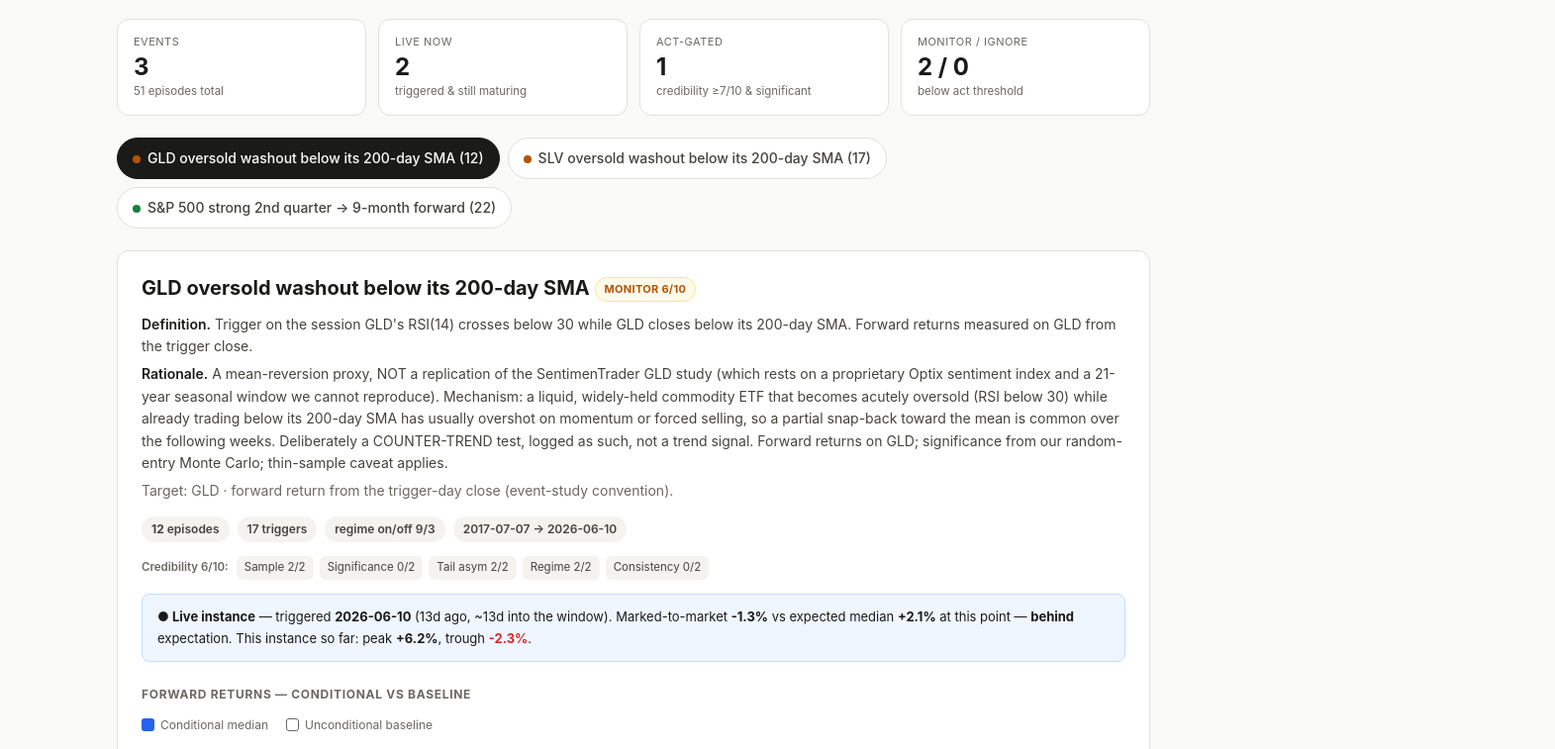
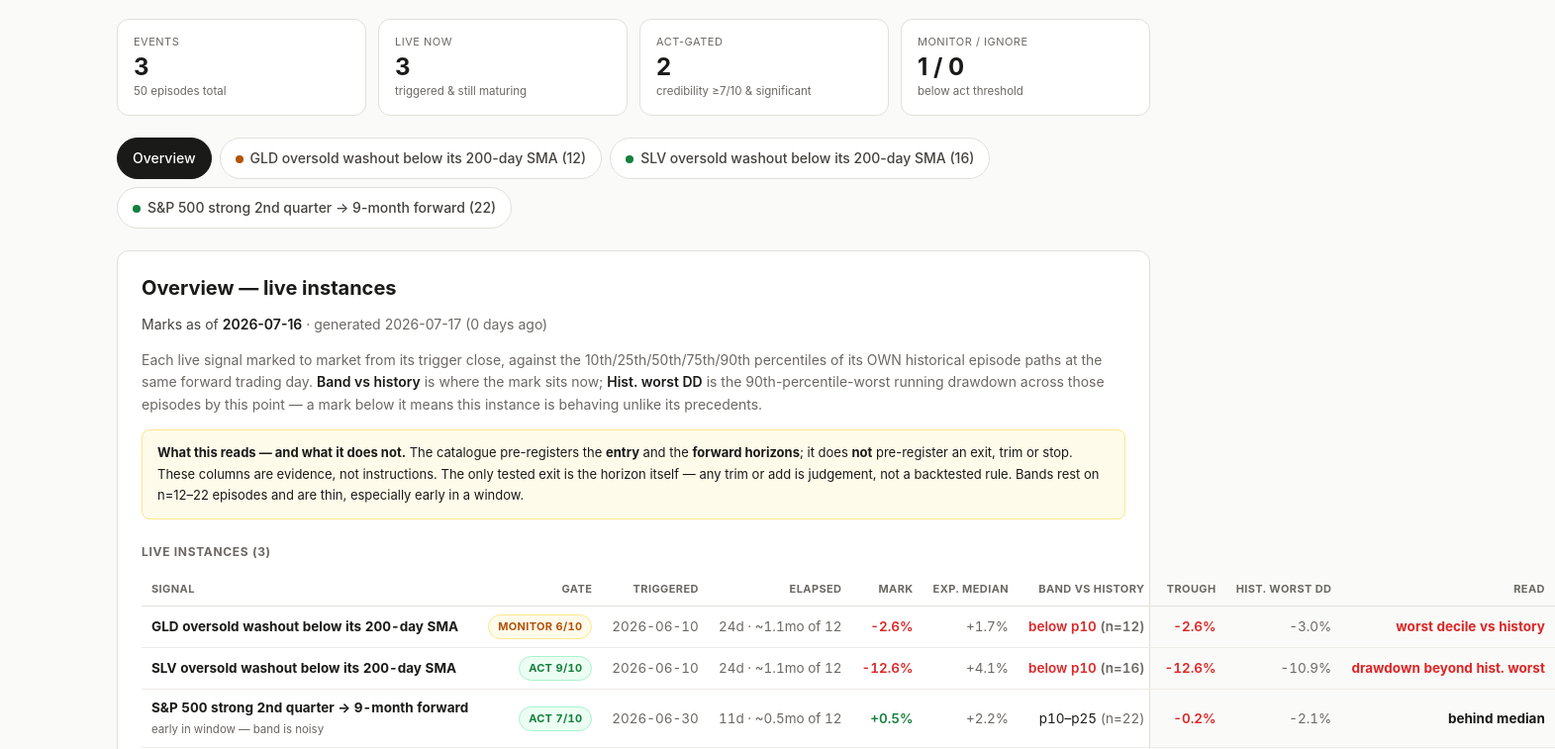
Before and after one commit to phuazz/event-studies, a plain HTML site: page index.html in a window 1280 px wide. Shown: the part 112-869 px from the top of the page at 99% size, 1571 px wide, since content can reach past the window. Drawn offline with Linux system fonts and the light colour scheme.

Commit message:
Add an Overview landing view: live-instance monitor vs the historical distribution
Each live signal is marked to market from its trigger close and compared with the
10th/25th/50th/75th/90th percentiles of that event's OWN historical episode paths
at the same forward trading day, plus its running drawdown against the
90th-percentile-worst precedent. Reports evidence, not instructions: the catalogue
pre-registers the entry and the horizons but no exit/trim/stop rule, so the banner
says so and the horizon remains the only tested exit. Bands are reported as bands
(n=12-22 makes a precise percentile false precision), 'worst decile' is kept
distinct from a genuine drawdown breach, and early-window reads are flagged noisy.

liveStatus is now cadence-agnostic (ev.fan/ev.fanLatest and buildFan/priceSeries
are both indexed by forward trading day k), which also restores the live panel on
the monthly seasonal card. Marks refreshed to 2026-07-16; the view shows its own
data age and warns when stale.

```diff
--- a/index.html
+++ b/index.html
@@ -288,15 +288,37 @@
 
 // Live actual-vs-expected: the most recent trigger, if still within the 1Y
 // forward window, marked-to-market against the expected (median) path.
+// Cadence-agnostic: `ev.fan`/`ev.fanLatest` (a monthly seasonal event — precomputed
+// by the engine on DAILY bars) and buildFan/priceSeries (daily events) are BOTH
+// indexed by forward trading day k, so one comparison serves either.
 function liveStatus(ev){
-  if(ev.cadence==='monthly') return null; // daily-cadence marked-to-market does not apply to a monthly seasonal signal
-  const ps=ev.priceSeries||[], eps=ev.episodes||[]; if(!eps.length) return null;
-  const last=eps[eps.length-1]; if(last.idx==null) return null;
-  const k=ps.length-1-last.idx; if(k<=0) return null;
-  const mtm=ps[ps.length-1].ac/ps[last.idx].ac-1;
-  const fan=buildFan(ev); const f=fan.find(x=>x.k>=k)||fan[fan.length-1];
-  let lo=0,hi=0; for(let j=1;j<=k;j++){const r=ps[last.idx+j].ac/ps[last.idx].ac-1; if(r<lo)lo=r; if(r>hi)hi=r;}
-  return {date:last.date,k,mtm,expMed:f?f.p50:null,instMAE:lo,instMFE:hi,live:k<=252};
+  const fan=ev.fan||buildFan(ev); if(!fan||fan.length<4) return null;
+  let date,k,mtm,lo=0,hi=0;
+  if(ev.fanLatest){
+    const path=ev.fanLatest.path||[]; if(path.length<2) return null;
+    date=ev.fanLatest.date; k=path[path.length-1].k; mtm=path[path.length-1].v;
+    for(const p of path){ if(p.k===0) continue; if(p.v<lo)lo=p.v; if(p.v>hi)hi=p.v; }
+  }else{
+    const ps=ev.priceSeries||[], eps=ev.episodes||[]; if(!eps.length) return null;
+    const last=eps[eps.length-1]; if(last.idx==null) return null;
+    k=ps.length-1-last.idx; if(k<=0) return null;
+    date=last.date; mtm=ps[ps.length-1].ac/ps[last.idx].ac-1;
+    for(let j=1;j<=k;j++){const r=ps[last.idx+j].ac/ps[last.idx].ac-1; if(r<lo)lo=r; if(r>hi)hi=r;}
+  }
+  const f=fan.find(x=>x.k>=k)||fan[fan.length-1];
+  return {date,k,mtm,expMed:f?f.p50:null,f,instMAE:lo,instMFE:hi,live:k<=252};
+}
+// Where the live mark sits among the SAME event's historical episode paths at the
+// same forward day. Reported as a BAND, not a percentile number — with n=12-22
+// episodes a precise percentile would be false precision.
+function bandOf(mtm,f){
+  if(!f) return {label:'—',cls:'dim',out:false};
+  if(mtm>f.p90) return {label:'above p90',cls:'pos',out:false};
+  if(mtm>f.p75) return {label:'p75–p90',cls:'pos',out:false};
+  if(mtm>f.p50) return {label:'p50–p75',cls:'',out:false};
+  if(mtm>f.p25) return {label:'p25–p50',cls:'',out:false};
+  if(mtm>f.p10) return {label:'p10–p25',cls:'',out:false};
+  return {label:'below p10',cls:'neg',out:true};
 }
 function livePanel(ev){
   const s=liveStatus(ev); if(!s||!s.live) return '';
@@ -336,7 +358,7 @@
       ${ev.nEpisodes<8?`<span class="tag warn">⚠ thin sample (n=${ev.nEpisodes}) — weak evidence</span>`:''}
     </div>
     <div class="brk"><span class="bl">Credibility ${cred.total}/10:</span>${Object.entries(cred.breakdown).map(([k,v])=>`<span class="b">${k} ${v}/2</span>`).join('')}</div>
-    ${ev.cadence==='monthly'?'':livePanel(ev)}
+    ${livePanel(ev)}
     <div class="sec-lbl">Forward returns — conditional vs baseline</div>
     ${chart(ev)}
     <div class="sec-lbl">Range of outcomes — forward-return fan &amp; drawdown envelope</div>
@@ -350,14 +372,84 @@
   <div class="note" style="margin-top:18px">${data.multipleTestingNote||''}</div>`;
 }
 
-let DATA=null, current=0;
+// ---- Overview: live-instance monitor ----
+// MECHANICAL read-outs only. The catalogue pre-registers the ENTRY (the trigger)
+// and the forward HORIZONS; it does NOT pre-register an exit, trim or stop rule.
+// So this view reports EVIDENCE — where each live mark sits against the
+// distribution of that event's own historical episodes at the same forward day,
+// and whether it has broken outside it — and leaves the call to the reader. The
+// only tested "exit" we own is the horizon itself.
+
+// Display-only staleness, in whole days. A single UTC millisecond subtraction (no
+// calendar arithmetic); the generated date itself is always shown verbatim beside it.
+function dataAgeDays(data){
+  const g=data.generatedAt?new Date(data.generatedAt):null;
+  if(!g||isNaN(g.getTime())) return null;
+  return Math.floor((Date.now()-g.getTime())/86400000);
+}
+
+function renderOverview(data){
+  const P=v=>(v==null||Number.isNaN(v)?'—':(v>=0?'+':'')+(v*100).toFixed(1)+'%');
+  const age=dataAgeDays(data), stale=age!=null&&age>3;
+  const asOf=(data.dailyWindow&&data.dailyWindow.end)||'?';
+  const fresh=`<div class="kv" style="margin-bottom:14px">
+    ${stale?'<span class="tag warn">⚠ stale</span> ':''}Marks as of <b>${asOf}</b>
+    <span class="dim">· generated ${(data.generatedAt||'').slice(0,10)}${age!=null?` (${age} day${age===1?'':'s'} ago)`:''}</span>
+    ${stale?'<div class="dim" style="margin-top:4px">Refresh before acting on anything below: <code>node scripts/fetch_history.js --max-age-hours=0</code> then <code>node engine/events.js</code>.</div>':''}</div>`;
+
+  const rows=data.events.map(ev=>({ev,s:liveStatus(ev),c:credibility(ev)})).filter(r=>r.s&&r.s.live);
+
+  const banner=`<div class="live" style="background:#FFFBEB;border-color:#FDE68A">
+    <b>What this reads — and what it does not.</b> The catalogue pre-registers the <b>entry</b> and the <b>forward horizons</b>; it does <b>not</b> pre-register an exit, trim or stop. These columns are evidence, not instructions. The only tested exit is the horizon itself — any trim or add is judgement, not a backtested rule. Bands rest on n=12–22 episodes and are thin, especially early in a window.</div>`;
+
+  if(!rows.length) return `<div class="card"><h2>Overview — live instances</h2>${fresh}${banner}
+    <div class="kv dim" style="margin-top:12px">No signal is currently inside its forward window. Nothing to track.</div></div>`;
+
+  const head=`<tr><th>Signal</th><th>Gate</th><th>Triggered</th><th>Elapsed</th><th>Mark</th><th>Exp. median</th><th>Band vs history</th><th>Trough</th><th>Hist. worst DD</th><th>Read</th></tr>`;
+  const body=rows.map(({ev,s,c})=>{
+    const b=bandOf(s.mtm,s.f);
+    const ddBreach=s.f&&s.f.ddBad!=null&&s.instMAE<s.f.ddBad;
+    const early=s.k<21;
+    // Two distinct severities, kept distinct: a trough deeper than the
+    // 90th-percentile-worst historical drawdown is a genuine break with precedent;
+    // a mark merely below p10 is the worst decile — the edge of the distribution,
+    // not outside it.
+    let read='in line',readCls='';
+    if(ddBreach){read='drawdown beyond hist. worst';readCls='neg';}
+    else if(b.out){read='worst decile vs history';readCls='neg';}
+    else if(s.expMed!=null&&s.mtm-s.expMed>0.005){read='ahead of median';readCls='pos';}
+    else if(s.expMed!=null&&s.mtm-s.expMed<-0.005){read='behind median';readCls='';}
+    return `<tr>
+      <td><b>${ev.name}</b>${early?'<br><span class="dim" style="font-size:11.5px">early in window — band is noisy</span>':''}</td>
+      <td>${gate(c)}</td>
+      <td class="dim">${s.date}</td>
+      <td class="dim">${s.k}d · ~${(s.k/21).toFixed(1)}mo of 12</td>
+      <td class="${sgn(s.mtm)}">${P(s.mtm)}</td>
+      <td class="dim">${P(s.expMed)}</td>
+      <td class="${b.cls}">${b.label}${s.f?` <span class="dim">(n=${s.f.n})</span>`:''}</td>
+      <td class="neg">${P(s.instMAE)}</td>
+      <td class="dim">${P(s.f?s.f.ddBad:null)}</td>
+      <td class="${readCls}"><b>${read}</b></td>
+    </tr>`;
+  }).join('');
+
+  return `<div class="card"><h2>Overview — live instances</h2>${fresh}
+    <div class="kv dim">Each live signal marked to market from its trigger close, against the 10th/25th/50th/75th/90th percentiles of its OWN historical episode paths at the same forward trading day. <b>Band vs history</b> is where the mark sits now; <b>Hist. worst DD</b> is the 90th-percentile-worst running drawdown across those episodes by this point — a mark below it means this instance is behaving unlike its precedents.</div>
+    ${banner}
+    <div class="sec-lbl">Live instances (${rows.length})</div>
+    <table>${head}${body}</table>
+  </div>`;
+}
+
+let DATA=null, current=-1; // -1 = Overview (the landing view)
 function paint(){
   const root=document.getElementById('root');
   if(!DATA||!DATA.events.length){root.innerHTML='<div class="err">No events in results.</div>';return;}
-  const pills=DATA.events.map((e,i)=>`<div class="pill ${i===current?'on':''}" data-i="${i}">${gateDot(credibility(e))}${e.name} (${e.nEpisodes})</div>`).join('');
-  root.innerHTML=summaryCards()+`<div class="pills">${pills}</div>`+renderEvent(DATA.events[current],DATA);
+  const ov=`<div class="pill ${current===-1?'on':''}" data-i="-1">Overview</div>`;
+  const pills=ov+DATA.events.map((e,i)=>`<div class="pill ${i===current?'on':''}" data-i="${i}">${gateDot(credibility(e))}${e.name} (${e.nEpisodes})</div>`).join('');
+  root.innerHTML=summaryCards()+`<div class="pills">${pills}</div>`+(current===-1?renderOverview(DATA):renderEvent(DATA.events[current],DATA));
   root.querySelectorAll('.pill').forEach(p=>p.onclick=()=>{current=+p.dataset.i;paint();});
-  wireFan();
+  if(current!==-1) wireFan();
 }
 
 async function boot(){
```
Also changed, not shown: events_results.json.
